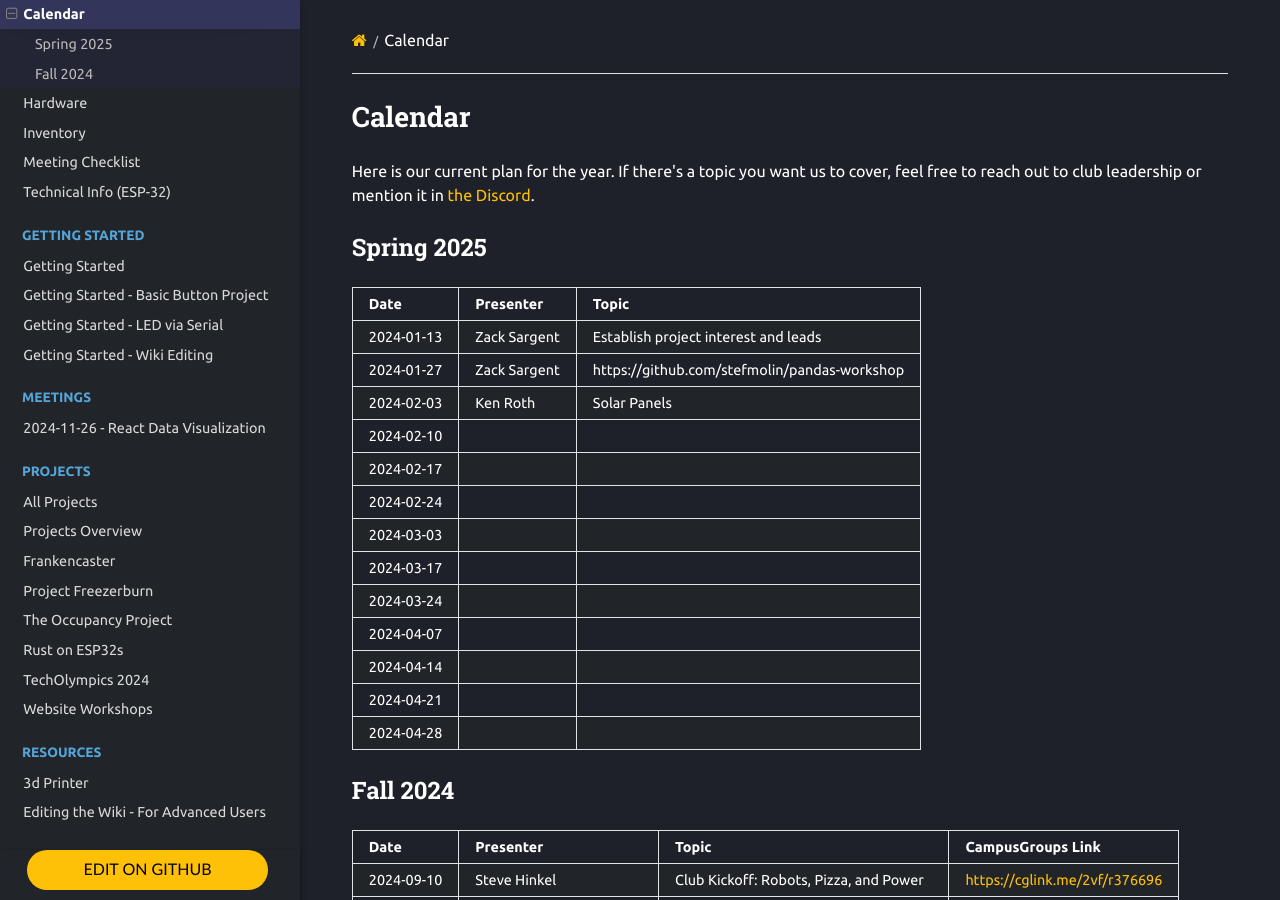
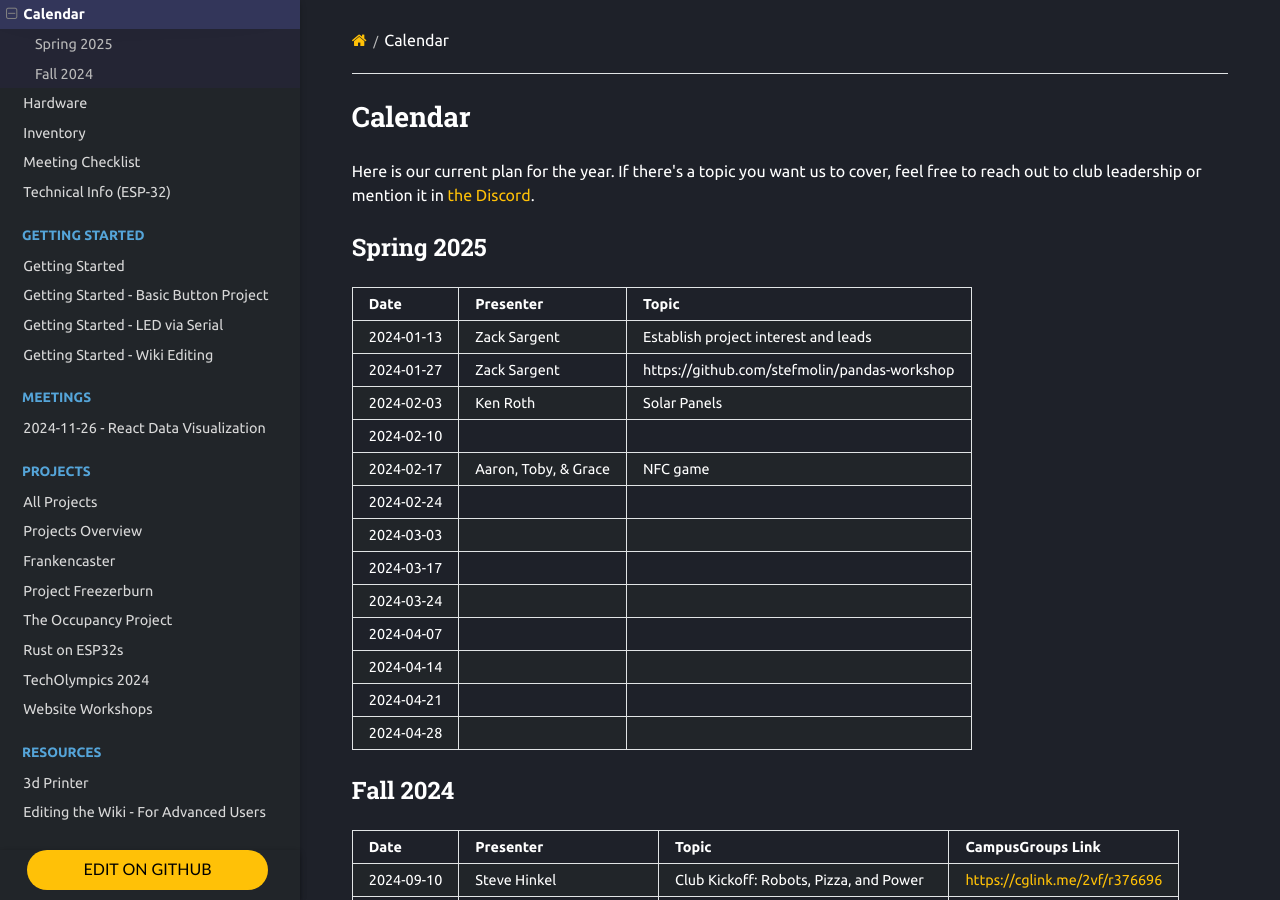
Before and after one commit to Norse-IoT/Wiki, an MkDocs documentation site: the page built from docs/calendar.md, in a window 1280 px wide and 900 px high. Built offline with MkDocs 1.6.1, drawn with Linux system fonts in a browser that asks for light colours; nearby versions of some CDN libraries.

Commit message:
Update calendar.md

```diff
--- a/docs/calendar.md
+++ b/docs/calendar.md
@@ -10,7 +10,7 @@ Here is our current plan for the year. If there's a topic you want us to cover,
 | 2024-01-27 | Zack Sargent  | https://github.com/stefmolin/pandas-workshop   |
 | 2024-02-03 | Ken Roth      | Solar Panels                           |
 | 2024-02-10 |               |                                        |
-| 2024-02-17 |               |                                        |
+| 2024-02-17 | Aaron, Toby, &amp; Grace  | NFC game                   |
 | 2024-02-24 |               |                                        |
 | 2024-03-03 |               |                                        |
 | 2024-03-17 |               |                                        |
```
